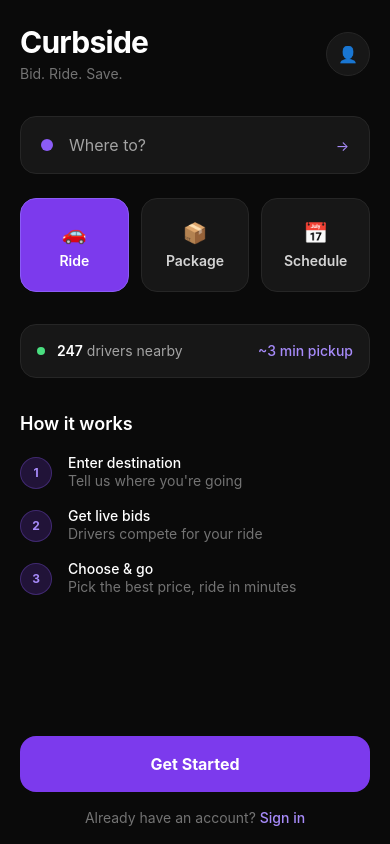
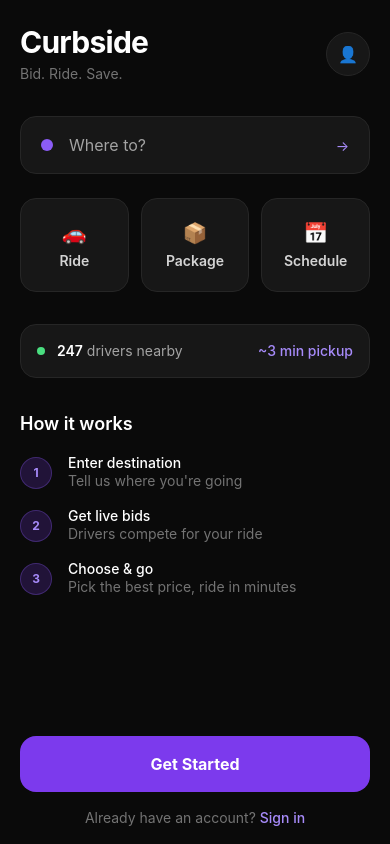
Before and after one commit to RyanBezman/CurbsideBids, a React Native app: screen / in a window 390 px wide. Built offline with nearby package versions, Linux system fonts and the light colour scheme.

Commit message:
removed focus status on service selected. added an onclick color change to the buttons for better UX

```diff
--- a/screens/HomeScreenLoggedIn.tsx
+++ b/screens/HomeScreenLoggedIn.tsx
@@ -13,7 +13,7 @@ type Props = {
 };
 
 export function HomeScreenLoggedIn({ user, onSignOut, onNavigate }: Props) {
-  const [quickAction, setQuickAction] = useState<QuickAction>("rides");
+  const [quickAction, setQuickAction] = useState<QuickAction | null>(null);
 
   return (
     <SafeAreaView className="flex-1 bg-neutral-950">
@@ -62,6 +62,7 @@ export function HomeScreenLoggedIn({ user, onSignOut, onNavigate }: Props) {
             else onNavigate("whereto");
           }}
           className="bg-neutral-900 rounded-2xl px-5 py-4 mb-6 flex-row items-center border border-neutral-800"
+          activeOpacity={0.8}
         >
           <View className="w-3 h-3 rounded-full bg-violet-500 mr-4" />
           <Text className="text-neutral-400 text-base flex-1">Where to?</Text>
@@ -74,6 +75,7 @@ export function HomeScreenLoggedIn({ user, onSignOut, onNavigate }: Props) {
               setQuickAction("rides");
               onNavigate("whereto");
             }}
+            activeOpacity={0.8}
             className={`flex-1 rounded-2xl py-5 items-center border ${
               quickAction === "rides"
                 ? "bg-violet-600 border-violet-500"
@@ -94,6 +96,7 @@ export function HomeScreenLoggedIn({ user, onSignOut, onNavigate }: Props) {
               setQuickAction("package");
               onNavigate("package");
             }}
+            activeOpacity={0.8}
             className={`flex-1 rounded-2xl py-5 items-center border ${
               quickAction === "package"
                 ? "bg-violet-600 border-violet-500"
@@ -114,6 +117,7 @@ export function HomeScreenLoggedIn({ user, onSignOut, onNavigate }: Props) {
               setQuickAction("scheduled");
               onNavigate("schedule");
             }}
+            activeOpacity={0.8}
             className={`flex-1 rounded-2xl py-5 items-center border ${
               quickAction === "scheduled"
                 ? "bg-violet-600 border-violet-500"
--- a/screens/HomeScreenLoggedOut.tsx
+++ b/screens/HomeScreenLoggedOut.tsx
@@ -10,7 +10,7 @@ type Props = {
 };
 
 export function HomeScreenLoggedOut({ onNavigate }: Props) {
-  const [quickAction, setQuickAction] = useState<QuickAction>("rides");
+  const [quickAction, setQuickAction] = useState<QuickAction | null>(null);
 
   return (
     <SafeAreaView className="flex-1 bg-neutral-950">
@@ -41,6 +41,7 @@ export function HomeScreenLoggedOut({ onNavigate }: Props) {
             else onNavigate("whereto");
           }}
           className="bg-neutral-900 rounded-2xl px-5 py-4 mb-6 flex-row items-center border border-neutral-800"
+          activeOpacity={0.8}
         >
           <View className="w-3 h-3 rounded-full bg-violet-500 mr-4" />
           <Text className="text-neutral-400 text-base flex-1">Where to?</Text>
@@ -53,6 +54,7 @@ export function HomeScreenLoggedOut({ onNavigate }: Props) {
               setQuickAction("rides");
               onNavigate("whereto");
             }}
+            activeOpacity={0.8}
             className={`flex-1 rounded-2xl py-5 items-center border ${
               quickAction === "rides"
                 ? "bg-violet-600 border-violet-500"
@@ -73,6 +75,7 @@ export function HomeScreenLoggedOut({ onNavigate }: Props) {
               setQuickAction("package");
               onNavigate("package");
             }}
+            activeOpacity={0.8}
             className={`flex-1 rounded-2xl py-5 items-center border ${
               quickAction === "package"
                 ? "bg-violet-600 border-violet-500"
@@ -93,6 +96,7 @@ export function HomeScreenLoggedOut({ onNavigate }: Props) {
               setQuickAction("scheduled");
               onNavigate("schedule");
             }}
+            activeOpacity={0.8}
             className={`flex-1 rounded-2xl py-5 items-center border ${
               quickAction === "scheduled"
                 ? "bg-violet-600 border-violet-500"
```
